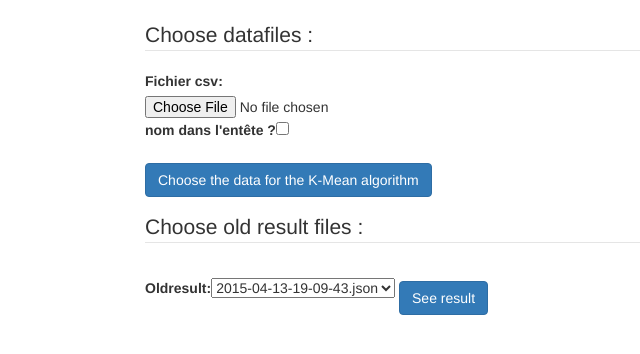
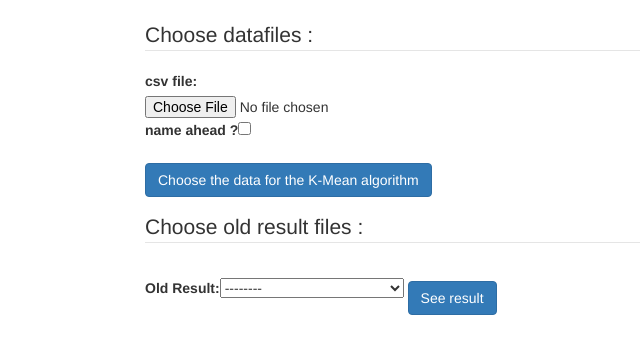
Before and after one commit to btrd/anomaly_detection, a Django app: page / in a window 1280 px wide. Shown: the part 100-454 px from the top of the page, without its empty margins (35-675 px from the left). Run offline with Django 3.2, Linux system fonts and the light colour scheme; some libraries are stand-ins or nearby versions.

Commit message:
choix d'anciens résultats possible

```diff
--- a/app/forms.py
+++ b/app/forms.py
@@ -3,14 +3,14 @@ from django import forms
 
 
 class FileChoosingform(forms.Form):
-	csvfile = forms.FileField(label ="Fichier csv")
-	entete = forms.BooleanField(label = "nom dans l'entête ?", required=False, initial=False)
+	csvfile = forms.FileField(label ="csv file")
+	entete = forms.BooleanField(label = "name ahead ?", required=False, initial=False)
 
 class DataChoosingform(forms.Form):
-	index  = forms.IntegerField(min_value = 0, label="Index des classes",help_text = "Index de la colonne contenant les classes")
-	valueK = forms.DecimalField(min_value = 0, label = "Valeur de K", help_text='valeur supérieur à 0')
-	valueN = forms.DecimalField(min_value = 0, max_value = 100, label = "Valeur de N", help_text='valeur entre 0 et 100')
+	index  = forms.IntegerField(min_value = 0, label="Classes index",help_text = "Index of the column containing the classes names")
+	valueK = forms.DecimalField(min_value = 0, label = "K value", help_text='value greater than 0')
+	valueN = forms.DecimalField(min_value = 0, max_value = 100, label = "N value", help_text='value between 0 and 100')
 	champs = forms.MultipleChoiceField(widget=forms.CheckboxSelectMultiple)
 
 class OldResultForm(forms.Form):
-	oldresult = forms.ChoiceField()
+	oldresult = forms.ChoiceField(label ="Old Result")
--- a/app/views.py
+++ b/app/views.py
@@ -12,12 +12,6 @@ from forms import DataChoosingform
 from forms import OldResultForm
 from kmean.normalization import Normalizer
 from kmean.kMeanClusterer import KMeanClusterer
-
-#	data['file']   = file
-#	data['K']      = K
-#	data['N']      = N
-#	data['fields'] = fields
-#	data['json']   = jsondata
 
 def result(request):
 	if 'file' in request.GET:
@@ -50,10 +44,11 @@ def filechoosing(request):
 				return HttpResponseRedirect('/datachoosing')
 			else:
 				form_results = OldResultForm()
-				form_results.fields['oldresult'] = forms.ChoiceField(choices=CHOICES)
+				form_results.fields['oldresult'].choices = CHOICES
 				return render(request, 'filechoosing.html', {'form' : form, 'form_results' : form_results})
 		else: #Gestion du formulaire Oldresult
 			form_results = OldResultForm(request.POST)
+			form_results.fields['oldresult'].choices = CHOICES
 			if form_results.is_valid():
 				jsondata = request.POST['oldresult']
 				return HttpResponseRedirect('/result?file=app/static/jsons/'+jsondata)
@@ -63,7 +58,7 @@ def filechoosing(request):
 	else:
 		form = FileChoosingform()
 		form_results = OldResultForm()
-		form_results.fields['oldresult'] = forms.ChoiceField(choices=CHOICES)
+		form_results.fields['oldresult'].choices = CHOICES
 		return render(request, 'filechoosing.html', {'form' : form, 'form_results' : form_results})
 
 
@@ -135,7 +130,7 @@ def saveData(file, K, N, fields, jsondata):
 	return path
 
 def getallsavedJson():
-	res = []
+	res = [('None', '--------')]
 	pathdir = 'app/static/jsons/'
 	for f in listdir(pathdir):
 		if isfile(join(pathdir,f)):
```
Also changed, not shown: app/templates/result.html (+1 -15 lines).
